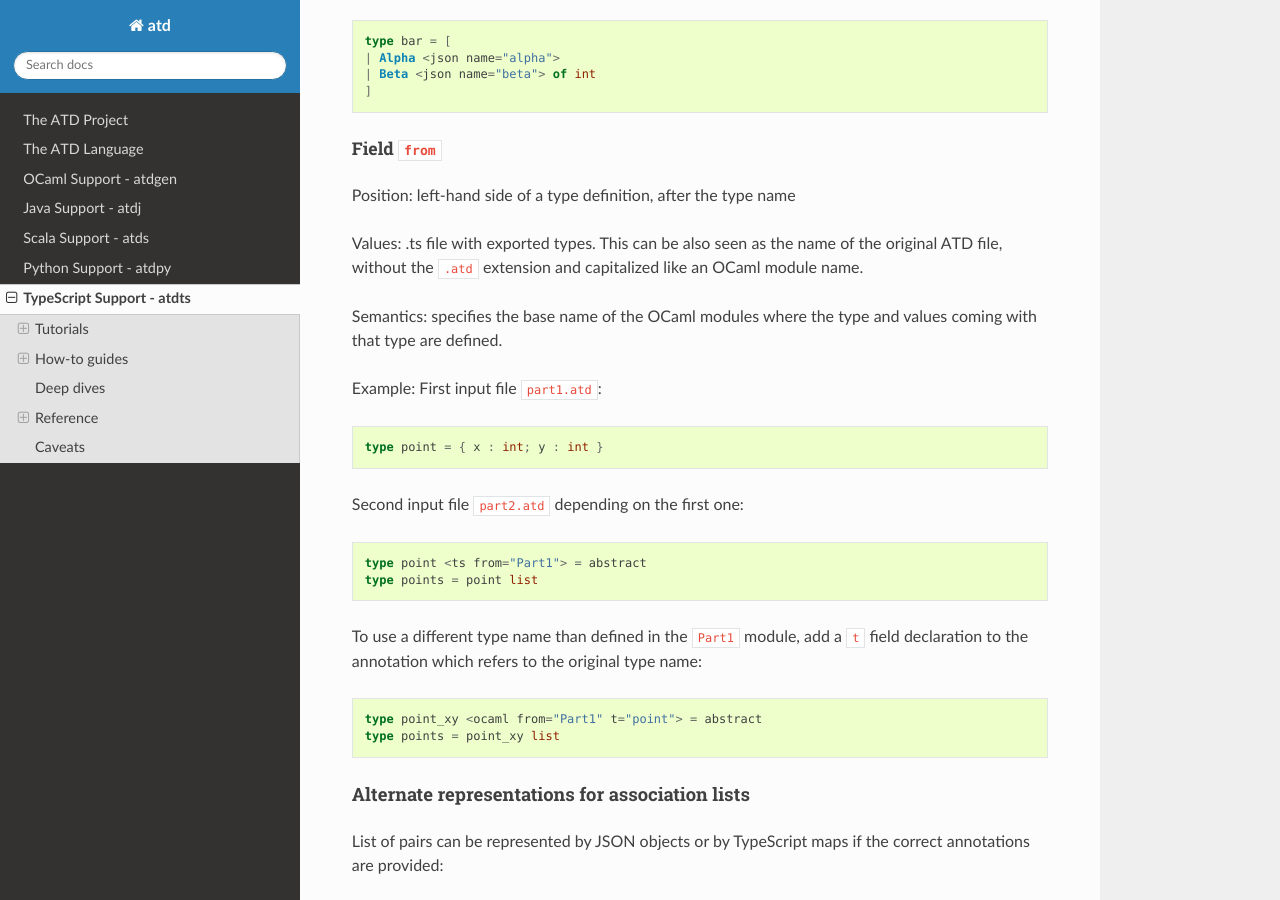
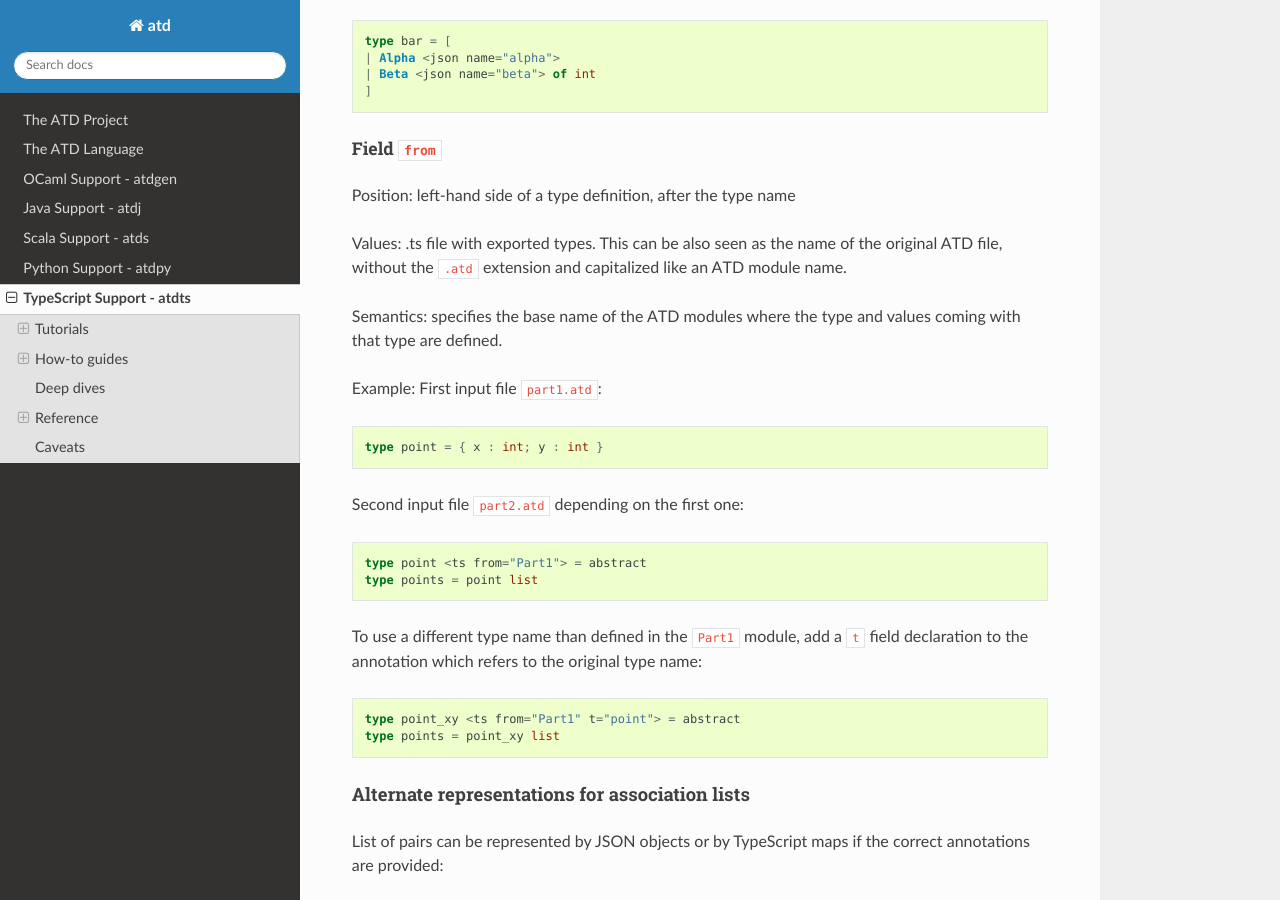
Before and after one commit to ahrefs/atd, a Sphinx documentation site: the page built from doc/atdts.rst, in a window 1280 px wide and 900 px high, scrolled down 6017 px. Built offline with Sphinx 7.4.7 and the Read the Docs theme 3.1.0, drawn with Linux system fonts in a browser that asks for light colours.

Commit message:
rename doc types from ocaml to ts

```diff
--- a/doc/atdts.rst
+++ b/doc/atdts.rst
@@ -358,9 +358,9 @@ Position: left-hand side of a type definition, after the type name
 
 Values: .ts file with exported types. This can be also seen as the
 name of the original ATD file, without the ``.atd`` extension and
-capitalized like an OCaml module name.
+capitalized like an ATD module name.
 
-Semantics: specifies the base name of the OCaml modules where the type
+Semantics: specifies the base name of the ATD modules where the type
 and values coming with that type are defined.
 
 Example: First input file ``part1.atd``:
@@ -382,7 +382,7 @@ type name:
 
 .. code:: ocaml
 
-    type point_xy <ocaml from="Part1" t="point"> = abstract
+    type point_xy <ts from="Part1" t="point"> = abstract
     type points = point_xy list
 
 Alternate representations for association lists
```
